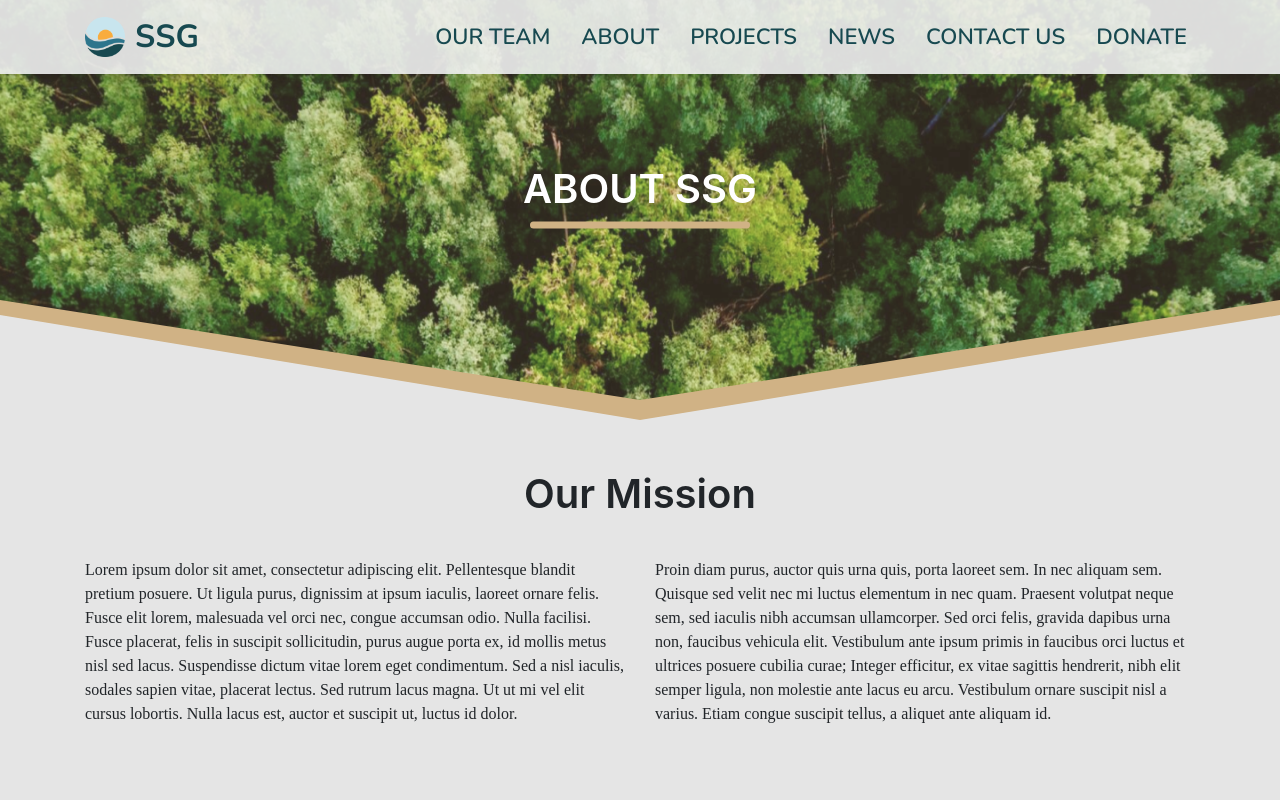
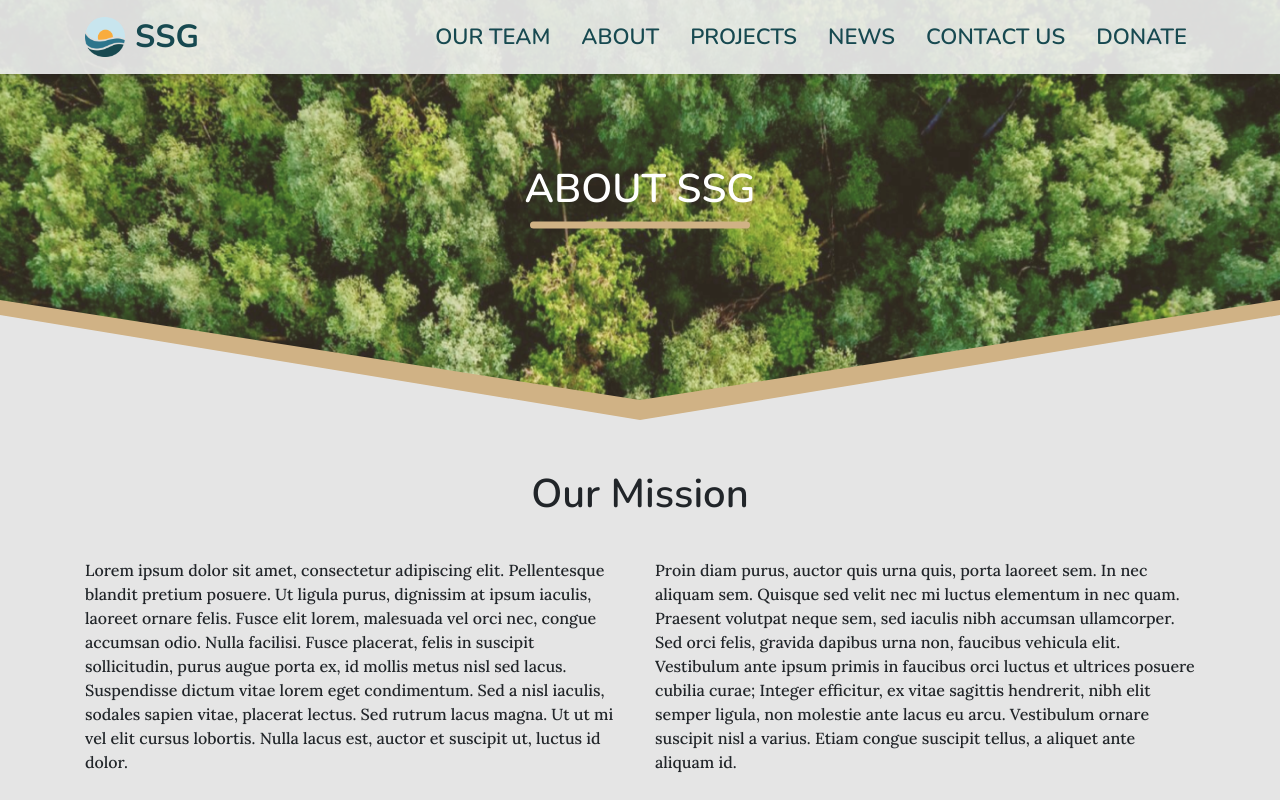
Before and after one commit to Hack4Impact-UMD/sustainability-solutions, a React (Create React App) app in the folder app/: page /about in a window 1280 px wide. Shown: the top 800 px of the page. Built offline with nearby package versions, Linux system fonts and the light colour scheme.

Commit message:
fixed more fonts

```diff
--- a/app/src/Components/About/About.css
+++ b/app/src/Components/About/About.css
@@ -2,6 +2,7 @@
     text-align: center;
     font-size: 16px;
     background-color: #E5E5E5;
+    font-family: 'Nunito', sans-serif;
 }
 
 section.organization {
@@ -14,7 +15,7 @@ section.organization {
 
 .our-mission p {
     text-align: left;
-    font-family: 'Times New Roman', Times, serif;
+    font-family: 'Lora', serif;
 }
 
 .our-mission h1 {
@@ -37,7 +38,7 @@ section.carousel {
 
 .carousel p {
     font-size: 0.8rem;
-    font-family: 'Times New Roman', Times, serif;
+    font-family: 'Lora', serif;
 }
 
 .carousel .slide {
```
